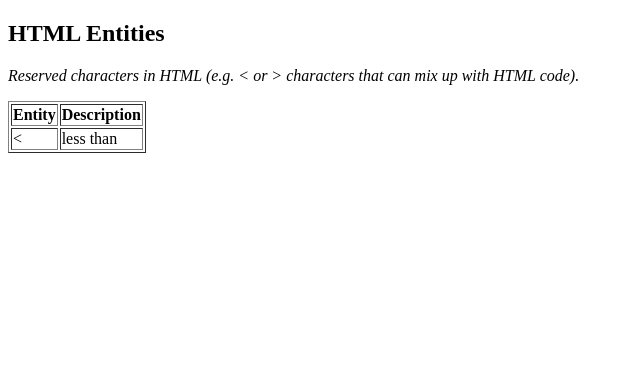
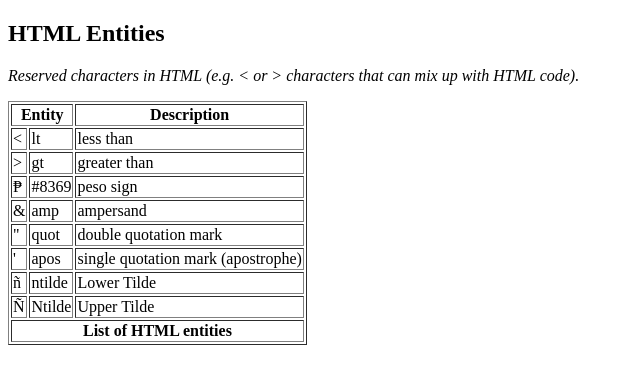
Before and after one commit to jesseca-ac/individual-casanare-jesseca, a plain HTML site: page frontend/s05/discussion/index.html in a window 1280 px wide. Shown: the whole page, without its empty margins (0-640 px from the left). Drawn offline with Linux system fonts and the light colour scheme.

Commit message:
tables and html entities

```diff
--- a/frontend/s05/discussion/index.html
+++ b/frontend/s05/discussion/index.html
@@ -18,18 +18,63 @@
             <!-- tr defines a table row -->
             <tr>
                 <!-- th defines table header element -->
-                <th>Entity</th>
+
+                <th colspan="2">Entity</th>
                 <th>Description</th>
             </tr>
         </thead>
 
+        <!-- tbody is used to group table body content -->
         <tbody>
             <tr>
                 <!-- td defines table data -->
                 <td>&lt;</td>
+                <td>lt</td>
                 <td>less than</td>
             </tr>
+            <tr>
+				<td>&gt;</td>
+				<td>gt</td>
+				<td>greater than</td>
+			</tr>
+			<tr>
+				<td>&#8369;</td>
+				<td>#8369</td>
+				<td>peso sign</td>
+			</tr>
+			<tr>
+				<td>&amp;</td>
+				<td>amp</td>
+				<td>ampersand</td>
+			</tr>
+			<tr>
+				<td>&quot;</td>
+				<td>quot</td>
+				<td>double quotation mark</td>
+			</tr>
+			<tr>
+				<td>&apos;</td>
+				<td>apos</td>
+				<td>single quotation mark (apostrophe)</td>
+			</tr>
+			<tr>
+				<td>&ntilde;</td>
+				<td>ntilde</td>
+				<td>Lower Tilde</td>
+			</tr>
+			<tr>
+				<td>&Ntilde;</td>
+				<td>Ntilde</td>
+				<td>Upper Tilde</td>
+			</tr>
         </tbody>
+
+        <!-- tfoot is used to group table footer content -->
+        <tfoot>
+            <tr>
+                <th colspan="3">List of HTML entities</th>
+            </tr>
+        </tfoot>
     </table>
 
 </body>
```
